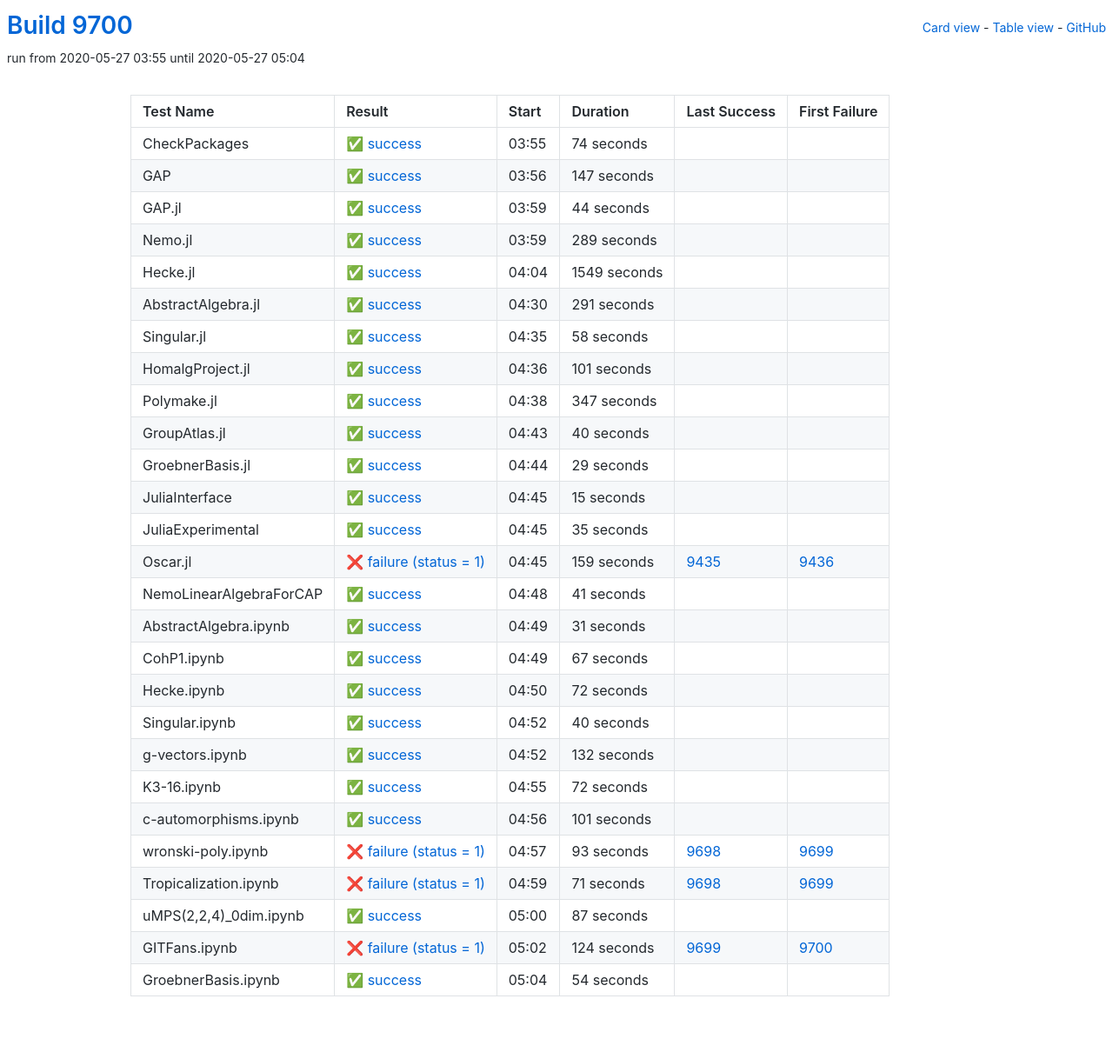
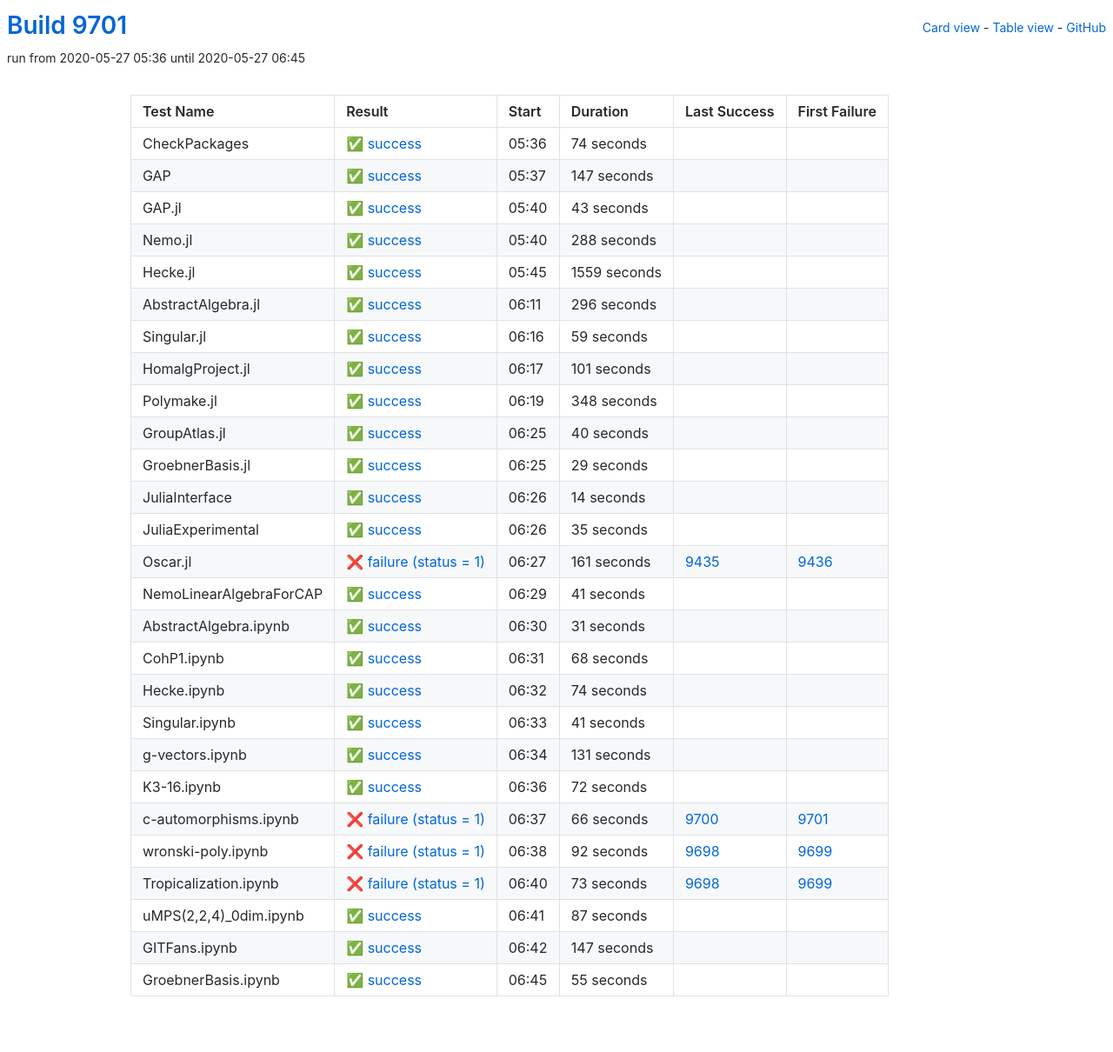
Before and after one commit to oscar-system/oscar-ci-status, a Jekyll site: the page built from table.html, in a window 1280 px wide. Shown: the whole page at 87% size. Built offline with Jekyll 4.4.1, drawn with Linux system fonts in a browser that asks for light colours.

Commit message:
Build 9701

```diff
--- a/_data/ci.yml
+++ b/_data/ci.yml
@@ -1,5 +1,5 @@
-build: 9700
-build_url: https://oscarci.mathematik.uni-kl.de/job/oscar/9700/
+build: 9701
+build_url: https://oscarci.mathematik.uni-kl.de/job/oscar/9701/
 job: oscar
 tests:
 - duration: 74
@@ -9,9 +9,9 @@
   id: checkpackages
   last_success: false
   last_success_url: null
-  log: https://oscarci.mathematik.uni-kl.de/job/oscar/9700/artifact/logs/build-9700/CheckPackages.log
+  log: https://oscarci.mathematik.uni-kl.de/job/oscar/9701/artifact/logs/build-9701/CheckPackages.log
   name: CheckPackages
-  start: 2020-05-27 03:55
+  start: 2020-05-27 05:36
   status: success
   success: true
 - duration: 147
@@ -21,69 +21,69 @@
   id: gap
   last_success: false
   last_success_url: null
-  log: https://oscarci.mathematik.uni-kl.de/job/oscar/9700/artifact/logs/build-9700/GAP.log
+  log: https://oscarci.mathematik.uni-kl.de/job/oscar/9701/artifact/logs/build-9701/GAP.log
   name: GAP
-  start: 2020-05-27 03:56
+  start: 2020-05-27 05:37
   status: success
   success: true
-- duration: 44
+- duration: 43
   exitcode: 0
   first_failure: false
   first_failure_url: null
   id: gap-jl
   last_success: false
   last_success_url: null
-  log: https://oscarci.mathematik.uni-kl.de/job/oscar/9700/artifact/logs/build-9700/GAP.jl.log
+  log: https://oscarci.mathematik.uni-kl.de/job/oscar/9701/artifact/logs/build-9701/GAP.jl.log
   name: GAP.jl
-  start: 2020-05-27 03:59
+  start: 2020-05-27 05:40
   status: success
   success: true
-- duration: 289
+- duration: 288
   exitcode: 0
   first_failure: false
   first_failure_url: null
   id: nemo-jl
   last_success: false
   last_success_url: null
-  log: https://oscarci.mathematik.uni-kl.de/job/oscar/9700/artifact/logs/build-9700/Nemo.jl.log
+  log: https://oscarci.mathematik.uni-kl.de/job/oscar/9701/artifact/logs/build-9701/Nemo.jl.log
   name: Nemo.jl
-  start: 2020-05-27 03:59
+  start: 2020-05-27 05:40
   status: success
   success: true
-- duration: 1549
+- duration: 1559
   exitcode: 0
   first_failure: false
   first_failure_url: null
   id: hecke-jl
   last_success: false
   last_success_url: null
-  log: https://oscarci.mathematik.uni-kl.de/job/oscar/9700/artifact/logs/build-9700/Hecke.jl.log
+  log: https://oscarci.mathematik.uni-kl.de/job/oscar/9701/artifact/logs/build-9701/Hecke.jl.log
   name: Hecke.jl
-  start: 2020-05-27 04:04
+  start: 2020-05-27 05:45
   status: success
   success: true
-- duration: 291
+- duration: 296
   exitcode: 0
   first_failure: false
   first_failure_url: null
   id: abstractalgebra-jl
   last_success: false
   last_success_url: null
-  log: https://oscarci.mathematik.uni-kl.de/job/oscar/9700/artifact/logs/build-9700/AbstractAlgebra.jl.log
+  log: https://oscarci.mathematik.uni-kl.de/job/oscar/9701/artifact/logs/build-9701/AbstractAlgebra.jl.log
   name: AbstractAlgebra.jl
-  start: 2020-05-27 04:30
+  start: 2020-05-27 06:11
   status: success
   success: true
-- duration: 58
+- duration: 59
   exitcode: 0
   first_failure: false
   first_failure_url: null
   id: singular-jl
   last_success: false
   last_success_url: null
-  log: https://oscarci.mathematik.uni-kl.de/job/oscar/9700/artifact/logs/build-9700/Singular.jl.log
+  log: https://oscarci.mathematik.uni-kl.de/job/oscar/9701/artifact/logs/build-9701/Singular.jl.log
   name: Singular.jl
-  start: 2020-05-27 04:35
+  start: 2020-05-27 06:16
   status: success
   success: true
 - duration: 101
@@ -93,21 +93,21 @@
   id: homalgproject-jl
   last_success: false
   last_success_url: null
-  log: https://oscarci.mathematik.uni-kl.de/job/oscar/9700/artifact/logs/build-9700/HomalgProject.jl.log
+  log: https://oscarci.mathematik.uni-kl.de/job/oscar/9701/artifact/logs/build-9701/HomalgProject.jl.log
   name: HomalgProject.jl
-  start: 2020-05-27 04:36
+  start: 2020-05-27 06:17
   status: success
   success: true
-- duration: 347
+- duration: 348
   exitcode: 0
   first_failure: false
   first_failure_url: null
   id: polymake-jl
   last_success: false
   last_success_url: null
-  log: https://oscarci.mathematik.uni-kl.de/job/oscar/9700/artifact/logs/build-9700/Polymake.jl.log
+  log: https://oscarci.mathematik.uni-kl.de/job/oscar/9701/artifact/logs/build-9701/Polymake.jl.log
   name: Polymake.jl
-  start: 2020-05-27 04:38
+  start: 2020-05-27 06:19
   status: success
   success: true
 - duration: 40
@@ -117,9 +117,9 @@
   id: groupatlas-jl
   last_success: false
   last_success_url: null
-  log: https://oscarci.mathematik.uni-kl.de/job/oscar/9700/artifact/logs/build-9700/GroupAtlas.jl.log
+  log: https://oscarci.mathematik.uni-kl.de/job/oscar/9701/artifact/logs/build-9701/GroupAtlas.jl.log
   name: GroupAtlas.jl
-  start: 2020-05-27 04:43
+  start: 2020-05-27 06:25
   status: success
   success: true
 - duration: 29
@@ -129,21 +129,21 @@
   id: groebnerbasis-jl
   last_success: false
   last_success_url: null
-  log: https://oscarci.mathematik.uni-kl.de/job/oscar/9700/artifact/logs/build-9700/GroebnerBasis.jl.log
+  log: https://oscarci.mathematik.uni-kl.de/job/oscar/9701/artifact/logs/build-9701/GroebnerBasis.jl.log
   name: GroebnerBasis.jl
-  start: 2020-05-27 04:44
+  start: 2020-05-27 06:25
   status: success
   success: true
-- duration: 15
+- duration: 14
   exitcode: 0
   first_failure: false
   first_failure_url: null
   id: juliainterface
   last_success: false
   last_success_url: null
-  log: https://oscarci.mathematik.uni-kl.de/job/oscar/9700/artifact/logs/build-9700/JuliaInterface.log
+  log: https://oscarci.mathematik.uni-kl.de/job/oscar/9701/artifact/logs/build-9701/JuliaInterface.log
   name: JuliaInterface
-  start: 2020-05-27 04:45
+  start: 2020-05-27 06:26
   status: success
   success: true
 - duration: 35
@@ -153,21 +153,21 @@
   id: juliaexperimental
   last_success: false
   last_success_url: null
-  log: https://oscarci.mathematik.uni-kl.de/job/oscar/9700/artifact/logs/build-9700/JuliaExperimental.log
+  log: https://oscarci.mathematik.uni-kl.de/job/oscar/9701/artifact/logs/build-9701/JuliaExperimental.log
   name: JuliaExperimental
-  start: 2020-05-27 04:45
+  start: 2020-05-27 06:26
   status: success
   success: true
-- duration: 159
+- duration: 161
   exitcode: 1
   first_failure: 9436
   first_failure_url: https://oscarci.mathematik.uni-kl.de/job/oscar/9436/
   id: oscar-jl
   last_success: 9435
   last_success_url: https://oscarci.mathematik.uni-kl.de/job/oscar/9435/
-  log: https://oscarci.mathematik.uni-kl.de/job/oscar/9700/artifact/logs/build-9700/Oscar.jl.log
+  log: https://oscarci.mathematik.uni-kl.de/job/oscar/9701/artifact/logs/build-9701/Oscar.jl.log
   name: Oscar.jl
-  start: 2020-05-27 04:45
+  start: 2020-05-27 06:27
   status: failure
   success: false
 - duration: 41
@@ -177,9 +177,9 @@
   id: nemolinearalgebraforcap
   last_success: false
   last_success_url: null
-  log: https://oscarci.mathematik.uni-kl.de/job/oscar/9700/artifact/logs/build-9700/NemoLinearAlgebraForCAP.log
+  log: https://oscarci.mathematik.uni-kl.de/job/oscar/9701/artifact/logs/build-9701/NemoLinearAlgebraForCAP.log
   name: NemoLinearAlgebraForCAP
-  start: 2020-05-27 04:48
+  start: 2020-05-27 06:29
   status: success
   success: true
 - duration: 31
@@ -189,57 +189,57 @@
   id: abstractalgebra-ipynb
   last_success: false
   last_success_url: null
-  log: https://oscarci.mathematik.uni-kl.de/job/oscar/9700/artifact/logs/build-9700/AbstractAlgebra.ipynb.log
+  log: https://oscarci.mathematik.uni-kl.de/job/oscar/9701/artifact/logs/build-9701/AbstractAlgebra.ipynb.log
   name: AbstractAlgebra.ipynb
-  start: 2020-05-27 04:49
+  start: 2020-05-27 06:30
   status: success
   success: true
-- duration: 67
+- duration: 68
   exitcode: 0
   first_failure: false
   first_failure_url: null
   id: cohp1-ipynb
   last_success: false
   last_success_url: null
-  log: https://oscarci.mathematik.uni-kl.de/job/oscar/9700/artifact/logs/build-9700/CohP1.ipynb.log
+  log: https://oscarci.mathematik.uni-kl.de/job/oscar/9701/artifact/logs/build-9701/CohP1.ipynb.log
   name: CohP1.ipynb
-  start: 2020-05-27 04:49
+  start: 2020-05-27 06:31
   status: success
   success: true
-- duration: 72
+- duration: 74
   exitcode: 0
   first_failure: false
   first_failure_url: null
   id: hecke-ipynb
   last_success: false
   last_success_url: null
-  log: https://oscarci.mathematik.uni-kl.de/job/oscar/9700/artifact/logs/build-9700/Hecke.ipynb.log
+  log: https://oscarci.mathematik.uni-kl.de/job/oscar/9701/artifact/logs/build-9701/Hecke.ipynb.log
   name: Hecke.ipynb
-  start: 2020-05-27 04:50
+  start: 2020-05-27 06:32
   status: success
   success: true
-- duration: 40
+- duration: 41
   exitcode: 0
   first_failure: false
   first_failure_url: null
   id: singular-ipynb
   last_success: false
   last_success_url: null
-  log: https://oscarci.mathematik.uni-kl.de/job/oscar/9700/artifact/logs/build-9700/Singular.ipynb.log
+  log: https://oscarci.mathematik.uni-kl.de/job/oscar/9701/artifact/logs/build-9701/Singular.ipynb.log
   name: Singular.ipynb
-  start: 2020-05-27 04:52
+  start: 2020-05-27 06:33
   status: success
   success: true
-- duration: 132
+- duration: 131
   exitcode: 0
   first_failure: false
   first_failure_url: null
   id: g-vectors-ipynb
   last_success: false
   last_success_url: null
-  log: https://oscarci.mathematik.uni-kl.de/job/oscar/9700/artifact/logs/build-9700/g-vectors.ipynb.log
+  log: https://oscarci.mathematik.uni-kl.de/job/oscar/9701/artifact/logs/build-9701/g-vectors.ipynb.log
   name: g-vectors.ipynb
-  start: 2020-05-27 04:52
+  start: 2020-05-27 06:34
   status: success
   success: true
 - duration: 72
@@ -249,45 +249,45 @@
   id: k3-16-ipynb
   last_success: false
   last_success_url: null
-  log: https://oscarci.mathematik.uni-kl.de/job/oscar/9700/artifact/logs/build-9700/K3-16.ipynb.log
+  log: https://oscarci.mathematik.uni-kl.de/job/oscar/9701/artifact/logs/build-9701/K3-16.ipynb.log
   name: K3-16.ipynb
-  start: 2020-05-27 04:55
+  start: 2020-05-27 06:36
   status: success
   success: true
-- duration: 101
-  exitcode: 0
-  first_failure: false
-  first_failure_url: null
+- duration: 66
+  exitcode: 1
+  first_failure: 9701
+  first_failure_url: https://oscarci.mathematik.uni-kl.de/job/oscar/9701/
   id: c-automorphisms-ipynb
-  last_success: false
-  last_success_url: null
-  log: https://oscarci.mathematik.uni-kl.de/job/oscar/9700/artifact/logs/build-9700/c-automorphisms.ipynb.log
+  last_success: 9700
+  last_success_url: https://oscarci.mathematik.uni-kl.de/job/oscar/9700/
+  log: https://oscarci.mathematik.uni-kl.de/job/oscar/9701/artifact/logs/build-9701/c-automorphisms.ipynb.log
   name: c-automorphisms.ipynb
-  start: 2020-05-27 04:56
-  status: success
-  success: true
-- duration: 93
+  start: 2020-05-27 06:37
+  status: failure
+  success: false
+- duration: 92
   exitcode: 1
   first_failure: 9699
   first_failure_url: https://oscarci.mathematik.uni-kl.de/job/oscar/9699/
   id: wronski-poly-ipynb
   last_success: 9698
   last_success_url: https://oscarci.mathematik.uni-kl.de/job/oscar/9698/
-  log: https://oscarci.mathematik.uni-kl.de/job/oscar/9700/artifact/logs/build-9700/wronski-poly.ipynb.log
+  log: https://oscarci.mathematik.uni-kl.de/job/oscar/9701/artifact/logs/build-9701/wronski-poly.ipynb.log
   name: wronski-poly.ipynb
-  start: 2020-05-27 04:57
+  start: 2020-05-27 06:38
   status: failure
   success: false
-- duration: 71
+- duration: 73
   exitcode: 1
   first_failure: 9699
   first_failure_url: https://oscarci.mathematik.uni-kl.de/job/oscar/9699/
   id: tropicalization-ipynb
   last_success: 9698
   last_success_url: https://oscarci.mathematik.uni-kl.de/job/oscar/9698/
-  log: https://oscarci.mathematik.uni-kl.de/job/oscar/9700/artifact/logs/build-9700/Tropicalization.ipynb.log
+  log: https://oscarci.mathematik.uni-kl.de/job/oscar/9701/artifact/logs/build-9701/Tropicalization.ipynb.log
   name: Tropicalization.ipynb
-  start: 2020-05-27 04:59
+  start: 2020-05-27 06:40
   status: failure
   success: false
 - duration: 87
@@ -297,32 +297,32 @@
   id: umps-2-2-4-0dim-ipynb
   last_success: false
   last_success_url: null
-  log: https://oscarci.mathematik.uni-kl.de/job/oscar/9700/artifact/logs/build-9700/uMPS-2-2-4-_0dim.ipynb.log
+  log: https://oscarci.mathematik.uni-kl.de/job/oscar/9701/artifact/logs/build-9701/uMPS-2-2-4-_0dim.ipynb.log
   name: uMPS(2,2,4)_0dim.ipynb
-  start: 2020-05-27 05:00
+  start: 2020-05-27 06:41
   status: success
   success: true
-- duration: 124
-  exitcode: 1
-  first_failure: 9700
-  first_failure_url: https://oscarci.mathematik.uni-kl.de/job/oscar/9700/
+- duration: 147
+  exitcode: 0
+  first_failure: false
+  first_failure_url: null
   id: gitfans-ipynb
-  last_success: 9699
-  last_success_url: https://oscarci.mathematik.uni-kl.de/job/oscar/9699/
-  log: https://oscarci.mathematik.uni-kl.de/job/oscar/9700/artifact/logs/build-9700/GITFans.ipynb.log
+  last_success: false
+  last_success_url: null
+  log: https://oscarci.mathematik.uni-kl.de/job/oscar/9701/artifact/logs/build-9701/GITFans.ipynb.log
   name: GITFans.ipynb
-  start: 2020-05-27 05:02
-  status: failure
-  success: false
-- duration: 54
+  start: 2020-05-27 06:42
+  status: success
+  success: true
+- duration: 55
   exitcode: 0
   first_failure: false
   first_failure_url: null
   id: groebnerbasis-ipynb
   last_success: false
   last_success_url: null
-  log: https://oscarci.mathematik.uni-kl.de/job/oscar/9700/artifact/logs/build-9700/GroebnerBasis.ipynb.log
+  log: https://oscarci.mathematik.uni-kl.de/job/oscar/9701/artifact/logs/build-9701/GroebnerBasis.ipynb.log
   name: GroebnerBasis.ipynb
-  start: 2020-05-27 05:04
+  start: 2020-05-27 06:45
   status: success
   success: true
```
Also changed, not shown: README.md.
